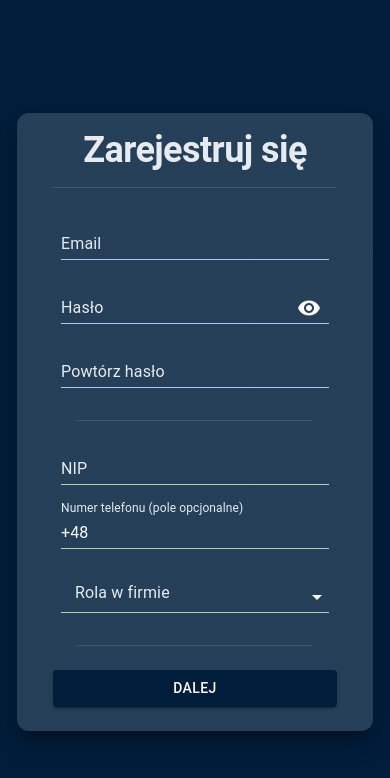
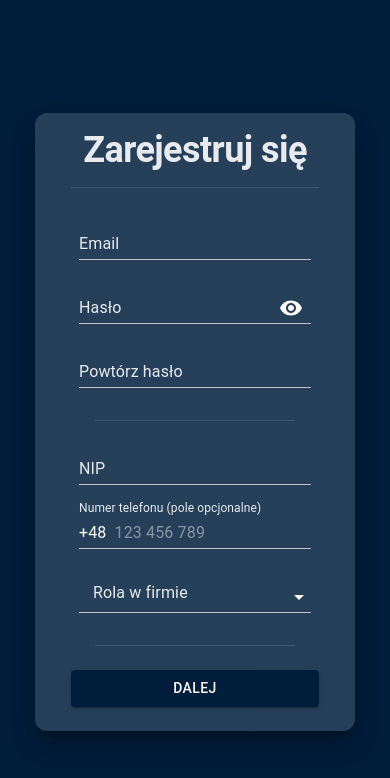
Before and after one commit to Gromzi/registration-module, a React (Vite) app: page / in a window 390 px wide. Shown: the top 778 px of the page. Built offline with nearby package versions, Linux system fonts and the light colour scheme.

Commit message:
Add additional media rule for devices under 280px

```diff
--- a/src/components/inputComponents/PhoneNumberInput.tsx
+++ b/src/components/inputComponents/PhoneNumberInput.tsx
@@ -7,6 +7,7 @@ const phoneNumberInput = ({ register, errors }: InputProps) => {
       <TextField
         type="tel"
         label="Numer telefonu (pole opcjonalne)"
+        placeholder="123 456 789"
         variant="standard"
         sx={{ m: 1 }}
         color={errors.tel?.message ? 'error' : 'info'}
--- a/src/styles/app.scss
+++ b/src/styles/app.scss
@@ -26,8 +26,17 @@
 @media only screen and (max-width: 400px) {
   .appContainer {
     .formCard {
-      width: auto;
+      width: 320px;
       padding: 0 20px;
     }
   }
 }
+
+@media only screen and (max-width: 320px) {
+  .appContainer {
+    .formCard {
+      width: 280px;
+      padding: 0 15px;
+    }
+  }
+}
```
